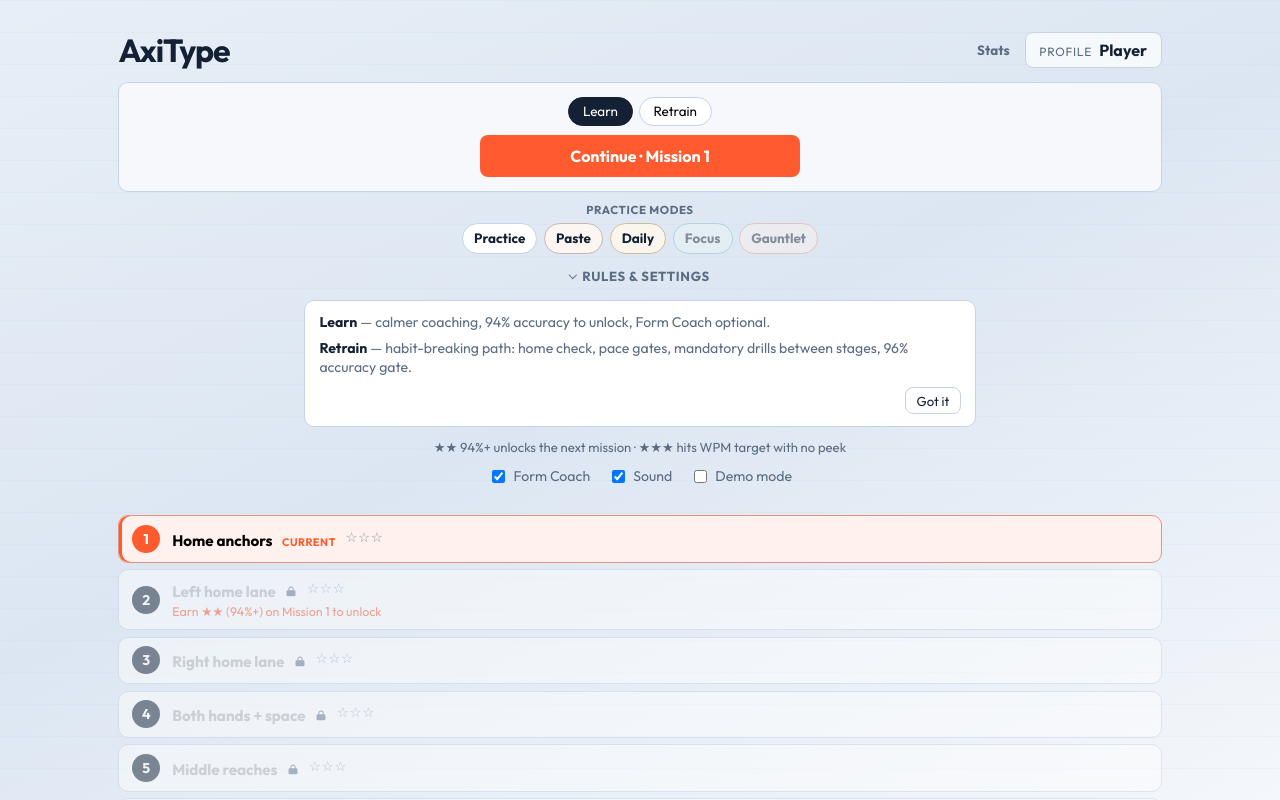
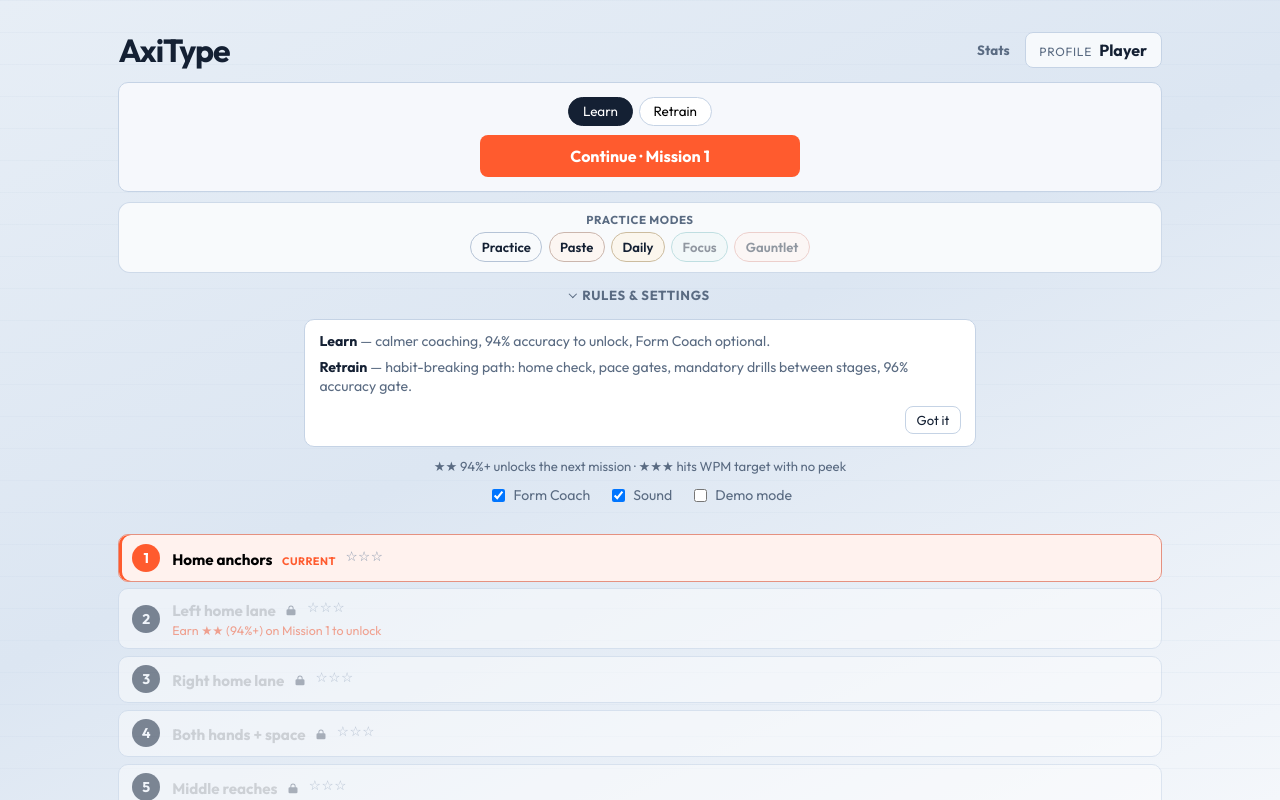
Before and after one commit to Axidify/axitype, a React (Vite) app: page / in a window 1280 px wide. Shown: the top 800 px of the page. Built offline with nearby package versions, Linux system fonts and the light colour scheme; what @axicharts/charts-theme would draw is missing.

Commit message:
Ship v2.10.1: LevelHub hover and chip contrast follow-up.
Stop completed mission hover from mimicking the current-row accent, soften practice chips, and darken lock icons.

```diff
--- a/package.json
+++ b/package.json
@@ -1,7 +1,7 @@
 {
   "name": "axitype",
   "private": true,
-  "version": "2.10.0",
+  "version": "2.10.1",
   "type": "module",
   "scripts": {
     "dev": "vite",
--- a/src/components/LevelHub.module.css
+++ b/src/components/LevelHub.module.css
@@ -76,6 +76,10 @@
 
 .modesBlock {
   margin-bottom: 0.5rem;
+  padding: 0.55rem 0.65rem 0.6rem;
+  border: 1px solid color-mix(in srgb, var(--lane) 80%, transparent);
+  border-radius: 12px;
+  background: color-mix(in srgb, var(--lane) 12%, white);
 }
 
 .modesLabel {
@@ -119,18 +123,19 @@
 }
 
 .modeChip {
-  border: 1px solid var(--lane);
-  background: white;
+  border: 1px solid color-mix(in srgb, var(--lane) 85%, var(--ink-muted));
+  background: color-mix(in srgb, white 88%, var(--lane));
   color: var(--ink);
-  padding: 0.42rem 0.7rem;
+  padding: 0.38rem 0.65rem;
   border-radius: 999px;
-  font-size: 0.84rem;
-  font-weight: 650;
+  font-size: 0.82rem;
+  font-weight: 600;
   cursor: pointer;
 }
 
 .modeChip:hover:not(:disabled) {
-  border-color: color-mix(in srgb, var(--accent) 35%, var(--lane));
+  border-color: color-mix(in srgb, var(--ink-muted) 30%, var(--lane));
+  background: white;
 }
 
 .modeChip:disabled {
@@ -356,8 +361,13 @@
   cursor: pointer;
 }
 
-.node:not(.locked):hover {
-  border-color: var(--accent);
+.node:not(.locked):not(.current):hover {
+  border-color: color-mix(in srgb, var(--ink-muted) 22%, var(--lane));
+  background: color-mix(in srgb, var(--lane) 18%, white);
+}
+
+.current:hover {
+  border-color: color-mix(in srgb, var(--accent) 65%, var(--lane));
 }
 
 .current {
@@ -384,8 +394,8 @@
 
 .lockIcon {
   flex-shrink: 0;
-  color: var(--ink-muted);
-  opacity: 0.9;
+  color: var(--ink);
+  opacity: 0.62;
 }
 
 .num {
```
Also changed, not shown: 2 other files (tests, documents, lock files or other folders).
